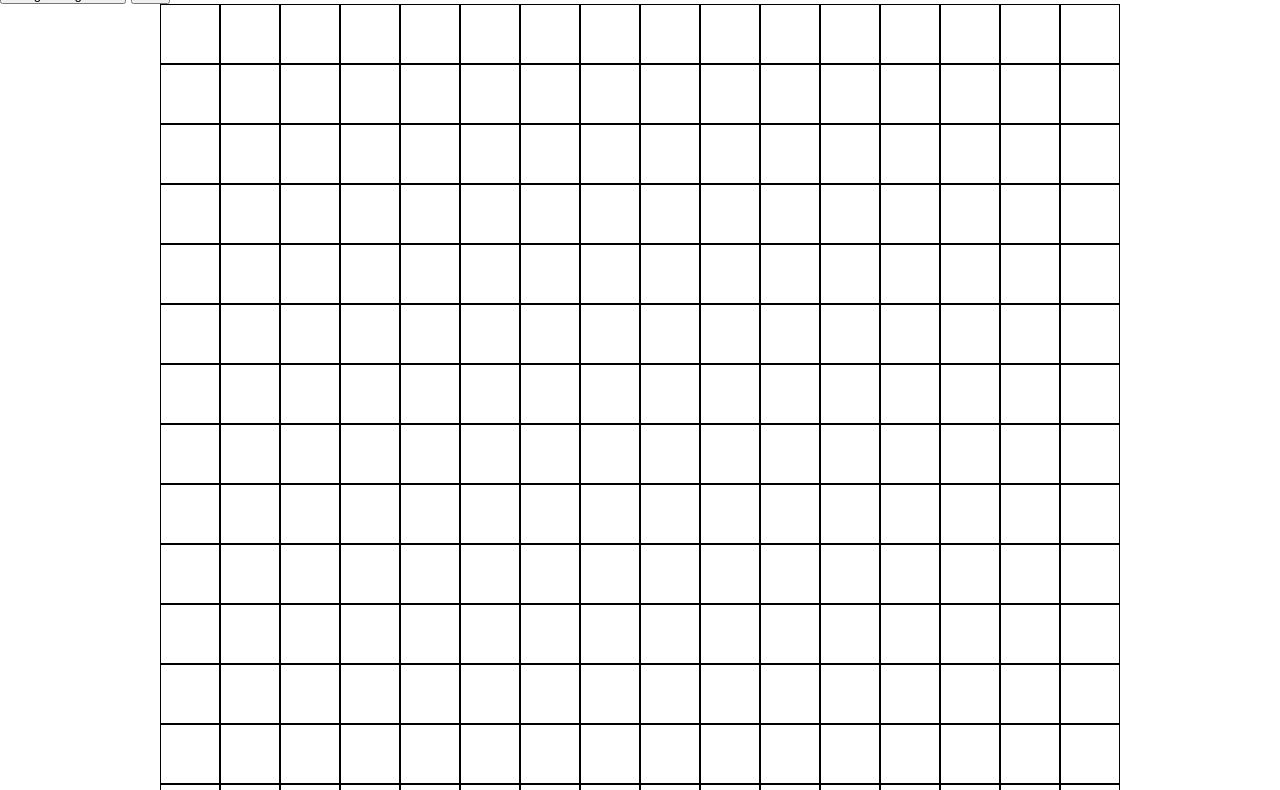
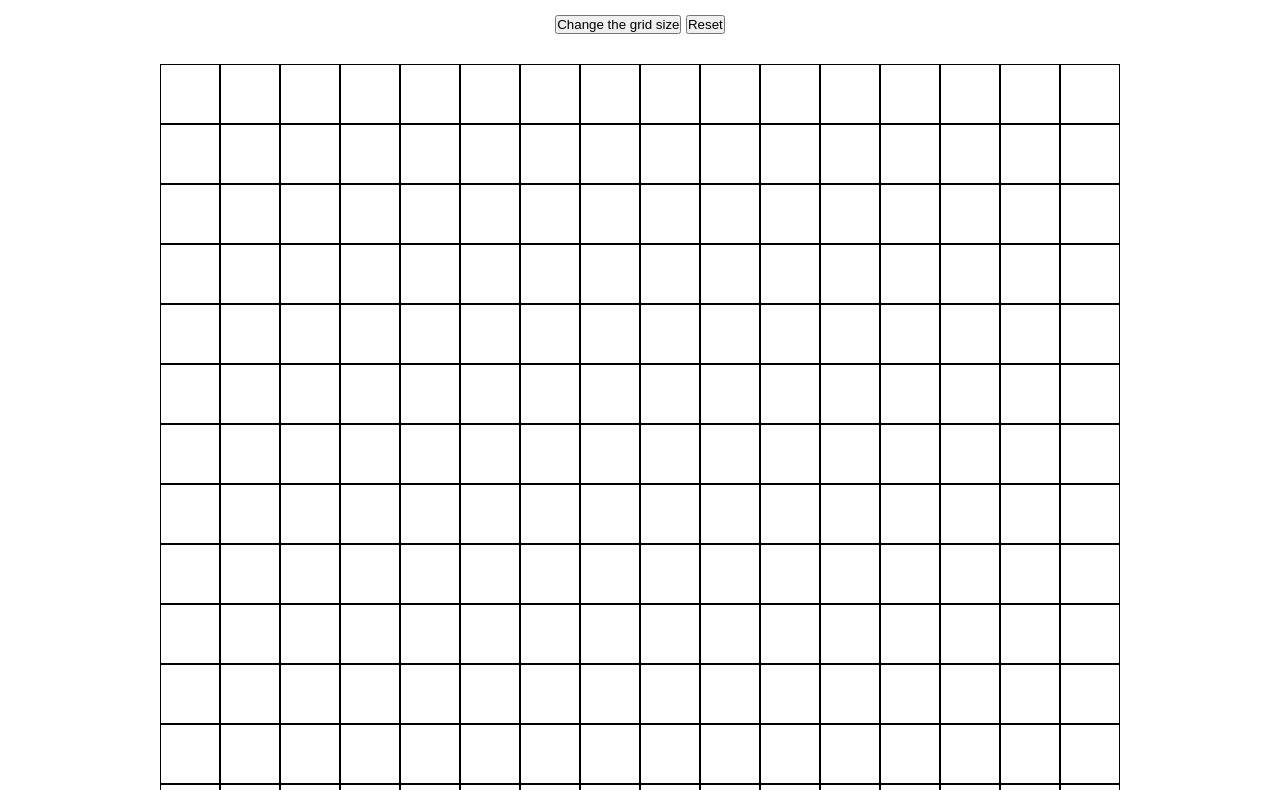
Before and after one commit to emmanueloyelade391/odin-etch-a-sketch, a plain HTML site: page index.html in a window 1280 px wide. Shown: the part 52-842 px from the top of the page. Drawn offline with Linux system fonts and the light colour scheme.

Commit message:
Put the buttons in the container and style it

```diff
--- a/index.html
+++ b/index.html
@@ -8,8 +8,9 @@
 </head>
 <body>
   <h1>Etch-A-Sketch</h1>
-  <div class="button-container"></div>
-  <button id="grid-size-button">Change the grid size</button>
-  <button id="reset-grid">Reset</button>
+  <div class="button-container">
+    <button id="grid-size-button">Change the grid size</button>
+    <button id="reset-grid">Reset</button>
+  </div>
   <div id="grid-container"></div>
 </body>
--- a/styles.css
+++ b/styles.css
@@ -10,6 +10,11 @@ body {
 
 h1 {
   text-align: center;
+}
+
+.button-container {
+  text-align: center;
+  padding: 30px 0;
 }
 
 #grid-container {
```
